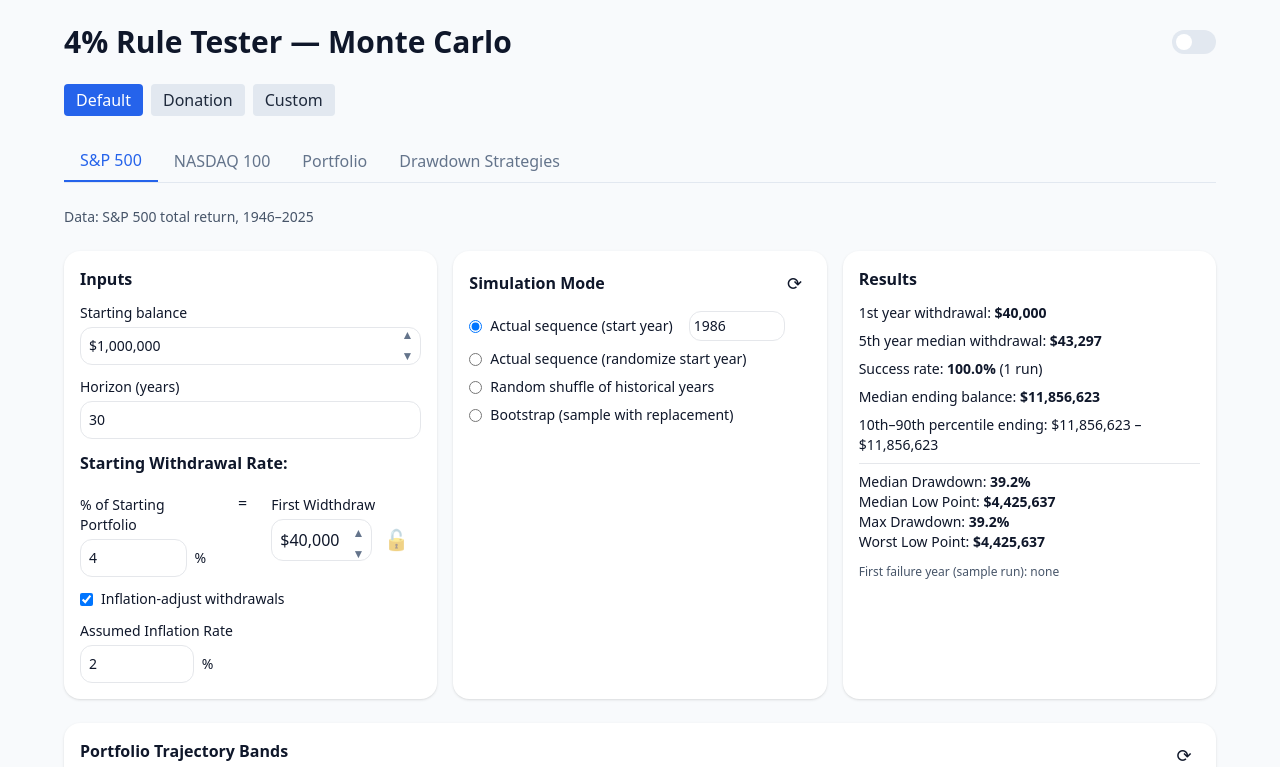
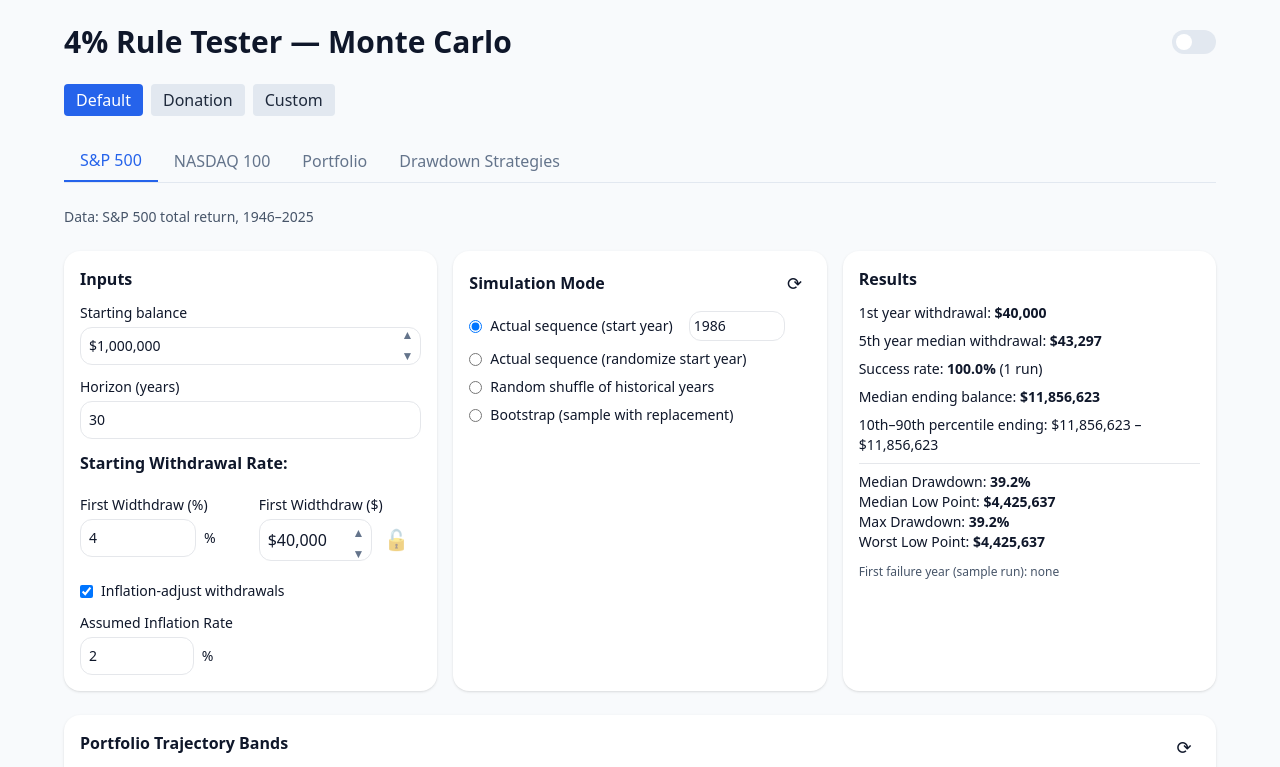
Before and after one commit to GodsMoon/bucket-retirement-calculator, a React (Vite) app: page / in a window 1280 px wide. Shown: the top 767 px of the page. Built offline with nearby package versions, Linux system fonts and the light colour scheme.

Commit message:
improve Starting Withdrawal Rate: again

```diff
--- a/src/components/DrawdownTab.tsx
+++ b/src/components/DrawdownTab.tsx
@@ -624,13 +624,12 @@ const DrawdownTab: React.FC<DrawdownTabProps> = ({
 
           <h3 className="font-semibold">Starting Withdrawal Rate:</h3>
           <div className="flex gap-4">
-            <label className="block text-sm pt-2 flex-1">% of Starting Portfolio
+            <label className="block text-sm pt-2 flex-1">First Widthdraw (%)
               <input type="number" className="mt-1 w-3/4 border rounded-xl p-2 bg-white dark:bg-slate-700 dark:border-slate-600" value={withdrawRate} step={0.01} onChange={e => onParamChange('withdrawRate', Number(e.target.value))} />
               <span className="ml-2">%</span>
             </label>
-            <span className="mt-1 ">=</span>
             <div className={`flex-1 p-2 rounded-lg ${isInitialAmountLocked ? 'bg-green-100 dark:bg-green-900' : ''}`}>
-              <label className="block text-sm flex-1">First Widthdraw</label>
+              <label className="block text-sm flex-1">First Widthdraw ($)</label>
               <div className="flex items-center mt-1">
                 <input
                   type="number"
--- a/src/components/Nasdaq100Tab.tsx
+++ b/src/components/Nasdaq100Tab.tsx
@@ -200,13 +200,12 @@ const Nasdaq100Tab: React.FC<NasdaqTabProps> = ({
           </label>
           <h3 className="font-semibold">Starting Withdrawal Rate:</h3>
           <div className="flex gap-4">
-            <label className="block text-sm pt-2 flex-1">% of Starting Portfolio
+            <label className="block text-sm pt-2 flex-1">First Widthdraw (%)
               <input type="number" className="mt-1 w-3/4 border rounded-xl p-2 bg-white dark:bg-slate-700 dark:border-slate-600" value={withdrawRate} step={0.01} onChange={e => onParamChange('withdrawRate', Number(e.target.value))} />
               <span className="ml-2">%</span>
             </label>
-            <span className="mt-1 ">=</span>
             <div className={`flex-1 p-2 rounded-lg ${isInitialAmountLocked ? 'bg-green-100 dark:bg-green-900' : ''}`}>
-              <label className="block text-sm flex-1">First Widthdraw</label>
+              <label className="block text-sm flex-1">First Widthdraw ($)</label>
               <div className="flex items-center mt-1">
                 <CurrencyInput
                   className={`w-full border rounded-xl p-2 transition-colors bg-white dark:bg-slate-700 dark:border-slate-600 ${isInitialAmountLocked ? 'text-green-800 dark:text-green-200 font-semibold' : ''}`}
--- a/src/components/PortfolioTab.tsx
+++ b/src/components/PortfolioTab.tsx
@@ -309,13 +309,12 @@ const PortfolioTab: React.FC<PortfolioTabProps> = ({
 
           <h3 className="font-semibold">Starting Withdrawal Rate:</h3>
           <div className="flex gap-4">
-            <label className="block text-sm pt-2 flex-1">% of Starting Portfolio
+            <label className="block text-sm pt-2 flex-1">First Widthdraw (%)
               <input type="number" className="mt-1 w-3/4 border rounded-xl p-2 bg-white dark:bg-slate-700 dark:border-slate-600" value={withdrawRate} step={0.01} onChange={e => onParamChange('withdrawRate', Number(e.target.value))} />
               <span className="ml-2">%</span>
             </label>
-            <span className="mt-1 ">=</span>
             <div className={`flex-1 p-2 rounded-lg ${isInitialAmountLocked ? 'bg-green-100 dark:bg-green-900' : ''}`}>
-              <label className="block text-sm flex-1">First Widthdraw</label>
+              <label className="block text-sm flex-1">First Widthdraw ($)</label>
               <div className="flex items-center mt-1">
                 <CurrencyInput
                   className={`w-full border rounded-xl p-2 transition-colors bg-white dark:bg-slate-700 dark:border-slate-600 ${isInitialAmountLocked ? 'text-green-800 dark:text-green-200 font-semibold' : ''}`}
--- a/src/components/S&P500Tab.tsx
+++ b/src/components/S&P500Tab.tsx
@@ -200,13 +200,13 @@ const SPTab: React.FC<SPTabProps> = ({
           </label>
           <h3 className="font-semibold">Starting Withdrawal Rate:</h3>
           <div className="flex gap-4">
-            <label className="block text-sm pt-2 flex-1">% of Starting Portfolio
+            <label className="block text-sm pt-2 flex-1">First Widthdraw (%)
               <input type="number" className="mt-1 w-3/4 border rounded-xl p-2 bg-white dark:bg-slate-700 dark:border-slate-600" value={withdrawRate} step={0.01} onChange={e => onParamChange('withdrawRate', Number(e.target.value))} />
               <span className="ml-2">%</span>
             </label>
-            <span className="mt-1 ">=</span>
+
             <div className={`flex-1 p-2 rounded-lg ${isInitialAmountLocked ? 'bg-green-100 dark:bg-green-900' : ''}`}>
-              <label className="block text-sm flex-1">First Widthdraw</label>
+              <label className="block text-sm flex-1">First Widthdraw ($)</label>
               <div className="flex items-center mt-1">
                 <CurrencyInput
                   className={`w-full border rounded-xl p-2 transition-colors bg-white dark:bg-slate-700 dark:border-slate-600 ${isInitialAmountLocked ? 'text-green-800 dark:text-green-200 font-semibold' : ''}`}
```
